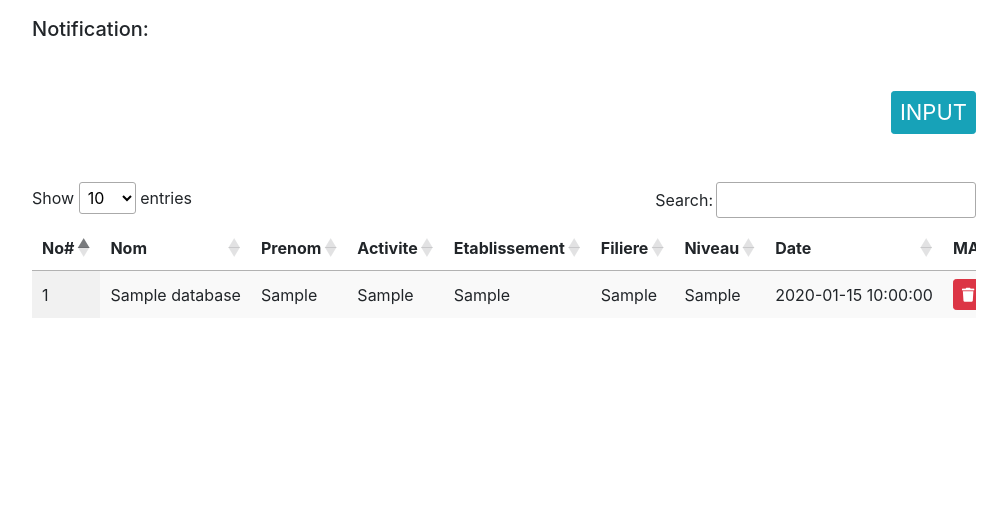
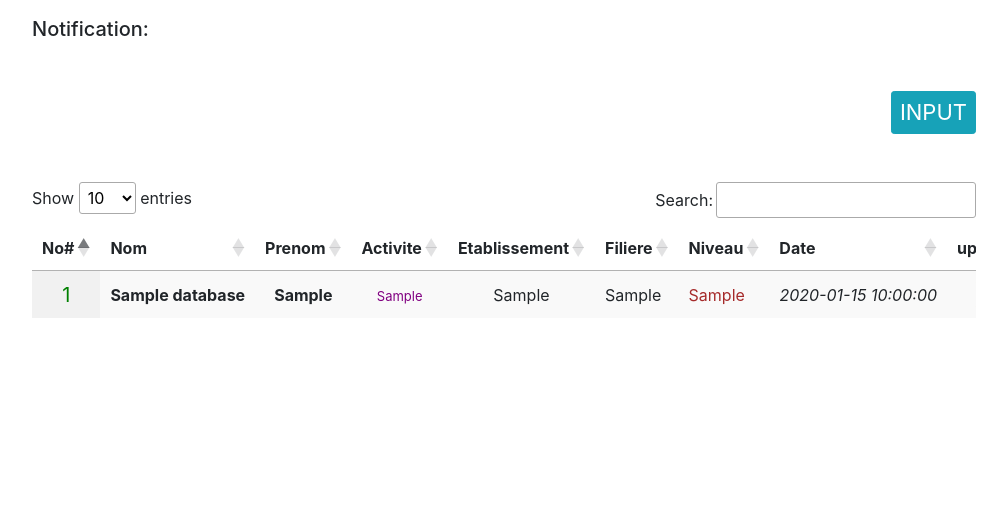
Before and after one commit to RajaRakoto/statix, a PHP site: page / in a window 1280 px wide. Shown: the part 232-741 px from the top of the page, without its empty margins (136-1143 px from the left). Run offline with PHP 8.4, Linux system fonts and the light colour scheme; tables that the repository leaves empty hold one stand-in row (values such as "Sample post"); data that the repository does not hold is empty; some libraries are stand-ins or nearby versions.

Commit message:
[html]: aling center (table element) | [add]: edit button

```diff
--- a/index.php
+++ b/index.php
@@ -159,7 +159,8 @@
             <th>Filiere</th>
             <th>Niveau</th>
             <th>Date</th>
-            <th>MANIPULATION</th>
+            <th>update</th>
+            <th>delete</th>
           </tr>
         </thead>
         <!-- TABLEAU - dynamique (par html + php + mysql) -->
@@ -171,7 +172,7 @@
 
             if ($result->num_rows > 0) {
               // sortie des données de chaque ligne par $row
-              $i = 0; // index (No#)
+              $index = 0; // index (No#)
               while($row = $result->fetch_assoc()) {
                   $nom = $row["nom"];
                   $prenom = $row["prenom"];
@@ -182,20 +183,25 @@
                   $date = $row["date"];
             ?>
             <tr>
-                <td><?php $i++; echo $i; ?></td> <!-- No# -->
-                <td><?php echo $nom; ?></td>
-                <td><?php echo $prenom; ?></td>
-                <td><?php echo $activite; ?></td>
-                <td><?php echo $etablissement; ?></td>
+                <td><?php $index++; echo "<div align='center'><span id='index' style='font-size:20px;color:green'>$index</span></div>"; ?></td> <!-- No# -->
+                <td><?php echo "<strong>$nom</strong>"; ?></td>
+                <td><?php echo "<div align='center'><strong>$prenom</strong></div>"; ?></td>
+                <td><?php echo "<div align='center'><span id='act' style='font-size:13px;color:purple'>$activite</span></div>"; ?></td>
+                <td><?php echo "<div align='center'>$etablissement</div>"; ?></td>
                 <td><?php echo $filiere; ?></td>
-                <td><?php echo $niveau; ?></td>
-                <td><?php echo $date; ?></td>
-                <!-- MANIPULATION ($row) -->
+                <td><?php echo "<span id='act' style='color:brown'>$niveau</span>"; ?></td>
+                <td><?php echo "<i>$date</i>"; ?></td>
+                <!-- MANIPULATION - update|delete ($row) -->
                 <td>
-                    <form action="<?php $_SERVER['PHP_SELF'] ?>" method="POST">
+                  <form action="<?php $_SERVER['PHP_SELF'] ?>" method="POST">
+                    <a href="index.php?id=<?php echo $indexd; ?>"><div align="center"><button class="btn btn-warning btn-sm" name="update_data"><i class="fas fa-edit"></i></div></button></a>
+                  </form>
+                </td>
+                <td>
+                  <form action="<?php $_SERVER['PHP_SELF'] ?>" method="POST">
                         <input type="hidden" name="id" value="<?php echo $row['id'] ?>">
-                        <a href="index.php?id=<?php echo $id; ?>"><button class="btn btn-danger btn-sm" name="del_data"><i class="fas fa-trash"></i></button></a>
-                    </form>
+                        <a href="index.php?id=<?php echo $indexd; ?>"><div align="center"><button class="btn btn-danger btn-sm" name="del_data"><i class="fas fa-trash"></i></div></button></a>
+                  </form>
                 </td>
               <?php }  ?>
             </tr>
```
